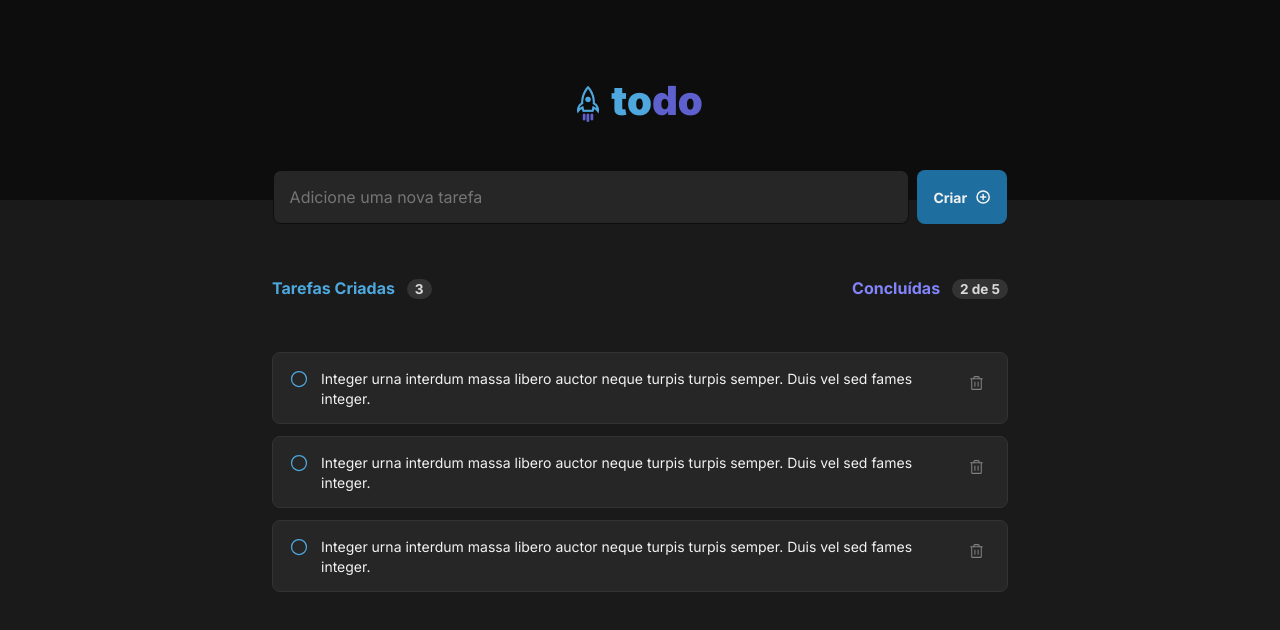
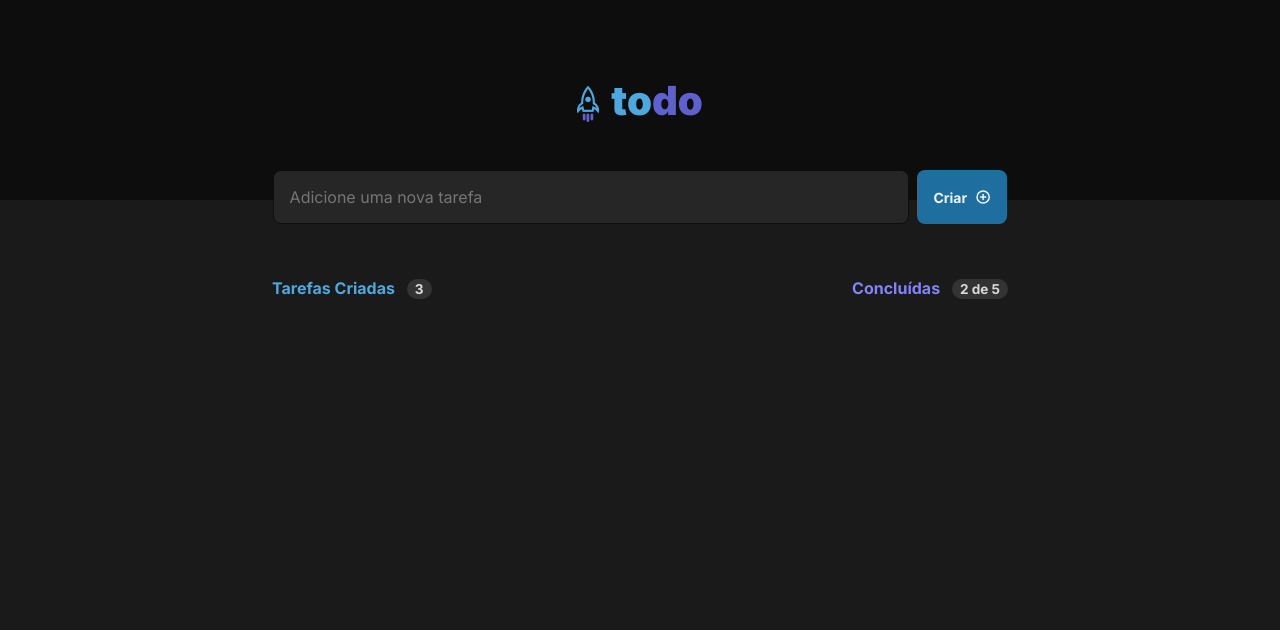
Before and after one commit to DavidAugustoo/ToDo, a React (Vite) app: page / in a window 1280 px wide. Shown: the top 630 px of the page. Built offline with nearby package versions, Linux system fonts and the light colour scheme.

Commit message:
feat: register task

```diff
--- a/package.json
+++ b/package.json
@@ -11,11 +11,13 @@
   "dependencies": {
     "phosphor-react": "^1.4.1",
     "react": "^18.2.0",
-    "react-dom": "^18.2.0"
+    "react-dom": "^18.2.0",
+    "uuid": "^8.3.2"
   },
   "devDependencies": {
     "@types/react": "^18.0.15",
     "@types/react-dom": "^18.0.6",
+    "@types/uuid": "^8.3.4",
     "@vitejs/plugin-react": "^2.0.0",
     "typescript": "^4.6.4",
     "vite": "^3.0.0"
--- a/src/App.tsx
+++ b/src/App.tsx
@@ -1,19 +1,52 @@
 import { Header } from './components/Header/Header';
 import { PlusCircle } from 'phosphor-react';
+import {v4 as uuid} from 'uuid';
 
 import style from './App.module.css';
 
 import './global.css';
 import { Task } from './components/Task/Task';
+import { ChangeEvent, FormEvent, useState } from 'react';
+
+interface Task {
+  id: string
+  content: string,
+  isChecked: boolean
+}
 
 function App() {
+
+  const [newTaskText, setNewTaskText] = useState('');
+
+  const [tasks, setTasks] = useState<Task[]>([]);
+
+  function handleNewTaskChange(event: ChangeEvent<HTMLInputElement>) {
+    setNewTaskText(event.target.value);
+  }
+
+  function handleCreateNewTask(event: FormEvent) {
+    event.preventDefault();
+
+    setTasks([...tasks, {
+      id: uuid(),
+      content: newTaskText,
+      isChecked: false
+    }]);
+
+    setNewTaskText('');
+  }
+
   return (
     <>
       <Header />
 
       <main>
-        <form className={style.taskForm} action="">
-          <input placeholder="Adicione uma nova tarefa" />
+        <form onSubmit={handleCreateNewTask} className={style.taskForm}>
+          <input
+            value={newTaskText}
+            onChange={handleNewTaskChange}
+            placeholder="Adicione uma nova tarefa"
+          />
 
           <button type="submit">
             Criar
@@ -27,9 +60,9 @@
         </div>
 
         <li className={style.taskList}>
-          <Task />
-          <Task />
-          <Task />
+          {tasks.map(task => {
+            return <Task key={task.id} content={task.content} isChecked={task.isChecked}/>
+          })}
         </li>
       </main>
 
--- a/src/components/Task/Task.tsx
+++ b/src/components/Task/Task.tsx
@@ -2,14 +2,20 @@
 
 import style from '../Task/Task.module.css'
 
-export function Task() {
+interface TaskProps {
+    id: string
+    content: string,
+    isChecked: boolean
+}
+
+export function Task({content, isChecked}: TaskProps) {
     return (
         <ul className={style.taskItem}>
             <button className={style.taskCheckbox}>
                 <Circle size={20} />
             </button>
 
-            <p>Integer urna interdum massa libero auctor neque turpis turpis semper. Duis vel sed fames integer.</p>
+            <p>{content}</p>
 
 
             <button className={style.taskDelete}>
```
Also changed, not shown: 1 other file (tests, documents, lock files or other folders).
